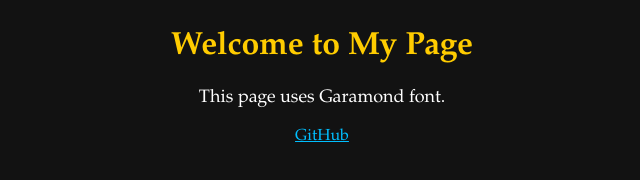
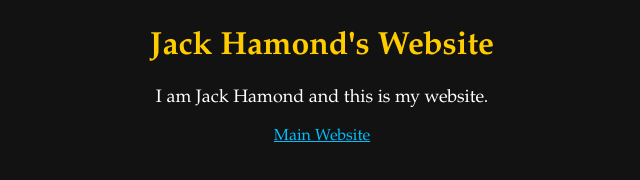
Before and after one commit to jackhamondjmj/jackhamond.github.io, a plain HTML site: page index.html in a window 1280 px wide. Shown: the whole page, without its empty margins (318-958 px from the left). Drawn offline with Linux system fonts and the light colour scheme.

Commit message:
Update index.html

```diff
--- a/index.html
+++ b/index.html
@@ -1,5 +1,5 @@
 <body style="background-color: #121212; color: white; font-family: 'Garamond', serif; text-align: center; padding: 20px;">
-    <h1 style="color: #ffcc00;">Welcome to My Page</h1>
-    <p style="font-size: 18px;">This page uses Garamond font.</p>
-    <a href="https://github.com" style="color: #00bfff;">GitHub</a>
+    <h1 style="color: #ffcc00;">Jack Hamond's Website</h1>
+    <p style="font-size: 18px;">I am Jack Hamond and this is my website.</p>
+    <a href="https://jackhamondjmj.github.io/index.html" style="color: #00bfff;">Main Website</a>
 </body>
```
